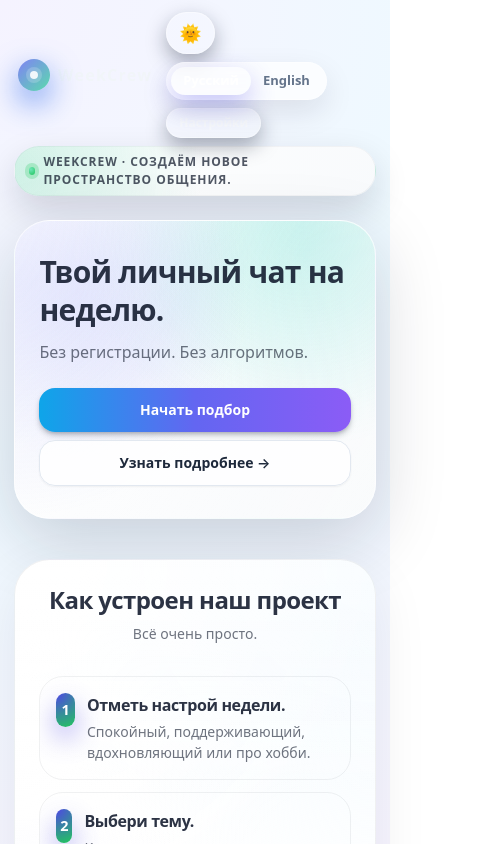
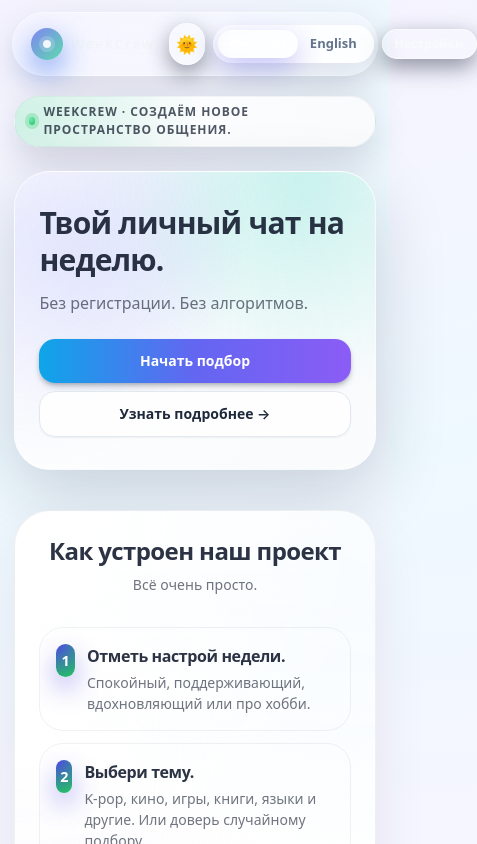
Before and after one commit to QuantumKeyUYU/WeekCrew, a Next.js app: page / in a window 390 px wide. Shown: the top 844 px of the page, 477 px wide, since content can reach past the window. Built offline with nearby package versions, Linux system fonts and the light colour scheme; no server answers.

Commit message:
Update header.tsx

```diff
--- a/src/components/layout/header.tsx
+++ b/src/components/layout/header.tsx
@@ -1,6 +1,5 @@
 'use client';
 
-import { useEffect, useState } from 'react';
 import Link from 'next/link';
 import clsx from 'clsx';
 
@@ -15,39 +14,23 @@ const getAvatarEmoji = (key?: string | null) =>
 
 export const Header = () => {
   const t = useTranslation();
-  const [isScrolled, setIsScrolled] = useState(false);
   const user = useAppStore((state) => state.user);
   const openProfileModal = useAppStore((state) => state.openProfileModal);
 
   const avatarEmoji = getAvatarEmoji(user?.avatarKey ?? DEFAULT_AVATAR_KEY);
 
-  useEffect(() => {
-    const handleScroll = () => {
-      setIsScrolled(window.scrollY > 12);
-    };
-
-    handleScroll();
-    window.addEventListener('scroll', handleScroll, { passive: true });
-
-    return () => window.removeEventListener('scroll', handleScroll);
-  }, []);
-
   return (
-    // те же боковые паддинги, что и у app-shell
-    <header className="sticky top-3 z-50 px-3 sm:top-4 sm:px-6">
+    // На мобиле просто обычный блок сверху,
+    // на sm+ — уже липкий хедер
+    <header className="px-3 pt-3 sm:sticky sm:top-3 sm:z-50 sm:px-6 sm:pt-4">
       <div
         className={clsx(
-          // МОБИЛЬНЫЙ ВИД: просто ряд элементов, БЕЗ большой капсулы
-          'mx-auto flex w-full max-w-5xl items-center gap-2 text-slate-100',
-          // на мобиле никаких border/bg/shadow, всё в кнопках
-          'sm:header-shell sm:rounded-full sm:border sm:px-3 sm:py-2.5 sm:backdrop-blur-2xl sm:gap-3',
-          'sm:shadow-[0_14px_45px_rgba(15,23,42,0.12)] sm:dark:shadow-[0_18px_55px_rgba(0,0,0,0.55)]',
-          isScrolled
-            ? 'sm:border-white/30 sm:bg-white/80 sm:text-slate-900 sm:dark:border-white/10 sm:dark:bg-white/5 sm:dark:text-white'
-            : 'sm:border-white/40 sm:bg-white/60 sm:text-slate-900 sm:dark:border-white/10 sm:dark:bg-white/5 sm:dark:text-white'
+          'mx-auto flex w-full max-w-5xl items-center justify-between gap-2 rounded-full border px-3 py-2.5',
+          'backdrop-blur-2xl shadow-[0_14px_45px_rgba(15,23,42,0.12)] dark:shadow-[0_18px_55px_rgba(0,0,0,0.55)]',
+          'border-white/40 bg-white/20 text-slate-100 dark:border-white/15 dark:bg-white/5 dark:text-white',
         )}
       >
-        {/* Лого слева */}
+        {/* Логотип слева */}
         <Link
           href="/"
           aria-label="WeekCrew — на главную"
@@ -56,31 +39,31 @@ export const Header = () => {
           <span className="relative flex h-8 w-8 items-center justify-center rounded-full bg-gradient-to-br from-indigo-500/80 to-emerald-400/80 text-white shadow-[0_12px_30px_rgba(37,99,235,0.65)]">
             <span className="h-2 w-2 rounded-full bg-white/90 shadow-[0_0_0_4px_rgba(255,255,255,0.18)]" />
           </span>
-          <span className="text-slate-100 sm:text-slate-900 sm:group-hover:text-slate-700 dark:sm:text-white dark:sm:group-hover:text-white/80">
+          <span className="text-sm font-semibold text-slate-100 sm:text-base sm:text-slate-900 sm:group-hover:text-slate-700 dark:sm:text-white dark:sm:group-hover:text-white/80">
             WeekCrew
           </span>
         </Link>
 
-        {/* Правая часть — на мобиле просто ряд кнопок,
-            на sm+ прижимается вправо и сидит в «капсуле» */}
-        <div className="ml-auto flex flex-row flex-wrap items-center gap-2 sm:flex-nowrap sm:gap-3">
+        {/* Правая часть */}
+        <div className="flex items-center gap-2 sm:gap-3">
+          {/* На мобиле — просто кружок-аватар, без текста "Профиль" */}
           <button
             type="button"
             onClick={() => openProfileModal()}
-            className="inline-flex items-center gap-2 rounded-full border border-white/40 bg-white/15 px-3 py-1.5 text-xs font-semibold text-slate-50 shadow-[0_8px_20px_rgba(15,23,42,0.35)] transition-all duration-200 hover:-translate-y-[1px] hover:shadow-[0_12px_28px_rgba(15,23,42,0.55)] sm:border-white/50 sm:bg-white/80 sm:text-slate-800 sm:shadow-[0_10px_30px_rgba(15,23,42,0.12)] sm:hover:shadow-[0_16px_40px_rgba(15,23,42,0.25)] dark:sm:border-white/10 dark:sm:bg-white/10 dark:sm:text-white"
-            aria-label="Открыть профиль"
+            className="inline-flex items-center justify-center rounded-full border border-white/50 bg-white/20 p-1.5 text-lg text-slate-50 shadow-[0_8px_22px_rgba(15,23,42,0.45)] transition-all duration-200 hover:-translate-y-[1px] hover:shadow-[0_12px_30px_rgba(15,23,42,0.6)] sm:px-3 sm:py-2 sm:text-sm sm:text-slate-800 sm:bg-white/80 sm:shadow-[0_10px_30px_rgba(15,23,42,0.12)] dark:border-white/20 dark:sm:bg-white/10 dark:sm:text-white"
+            aria-label={t('nav_profile') ?? 'Профиль'}
           >
-            <span className="text-lg" aria-hidden>
-              {avatarEmoji}
-            </span>
-            <span className="hidden sm:inline">{t('nav_profile') ?? 'Профиль'}</span>
+            <span aria-hidden>{avatarEmoji}</span>
+            <span className="ml-2 hidden sm:inline">{t('nav_profile') ?? 'Профиль'}</span>
           </button>
 
+          {/* Переключатель языка */}
           <LanguageSwitch />
 
+          {/* Настройки */}
           <Link
             href="/settings"
-            className="inline-flex items-center rounded-full border border-white/40 bg-white/15 px-3 py-1.5 text-xs font-semibold text-slate-50 shadow-[0_8px_20px_rgba(15,23,42,0.35)] transition-all duration-200 hover:-translate-y-[1px] hover:shadow-[0_12px_28px_rgba(15,23,42,0.55)] sm:border-white/50 sm:bg-white/80 sm:px-4 sm:py-2 sm:text-sm sm:text-slate-800 sm:shadow-[0_10px_30px_rgba(15,23,42,0.12)] sm:hover:shadow-[0_16px_40px_rgba(15,23,42,0.25)] dark:sm:border-white/10 dark:sm:bg-white/10 dark:sm:text-white"
+            className="inline-flex items-center rounded-full border border-white/50 bg-white/20 px-3 py-1.5 text-xs font-semibold text-slate-50 shadow-[0_8px_22px_rgba(15,23,42,0.45)] transition-all duration-200 hover:-translate-y-[1px] hover:shadow-[0_12px_30px_rgba(15,23,42,0.6)] sm:border-white/50 sm:bg-white/80 sm:px-4 sm:py-2 sm:text-sm sm:text-slate-800 sm:shadow-[0_10px_30px_rgba(15,23,42,0.12)] dark:border-white/20 dark:sm:bg-white/10 dark:sm:text-white"
           >
             {t('nav_settings')}
           </Link>
```
